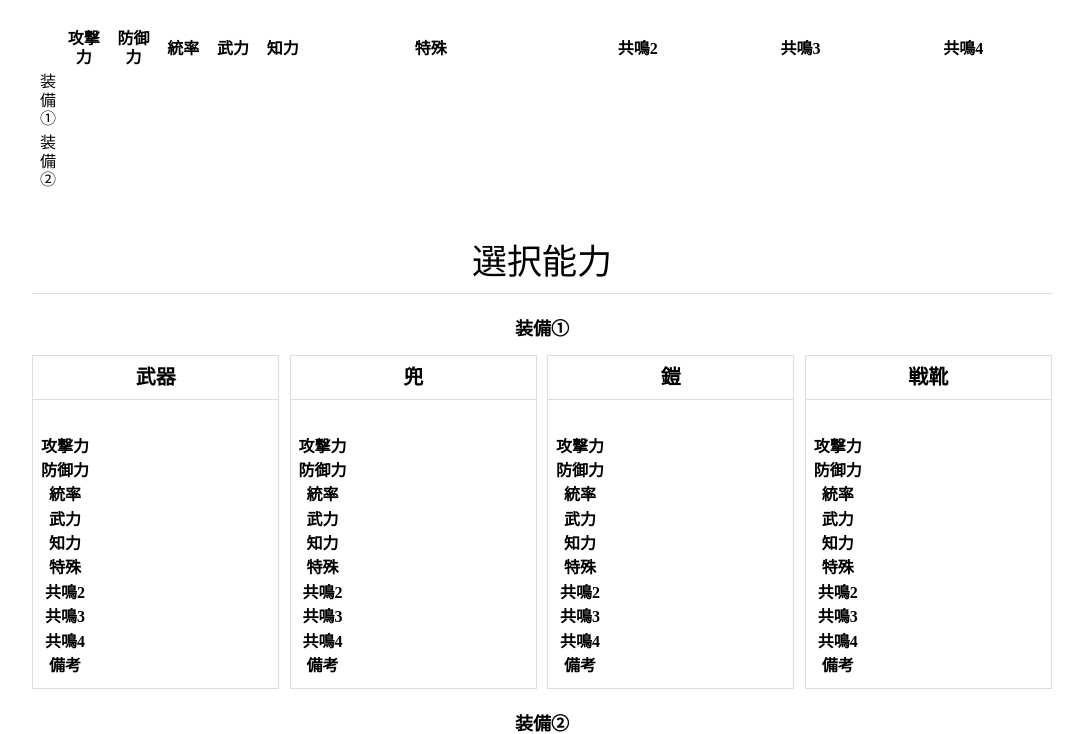
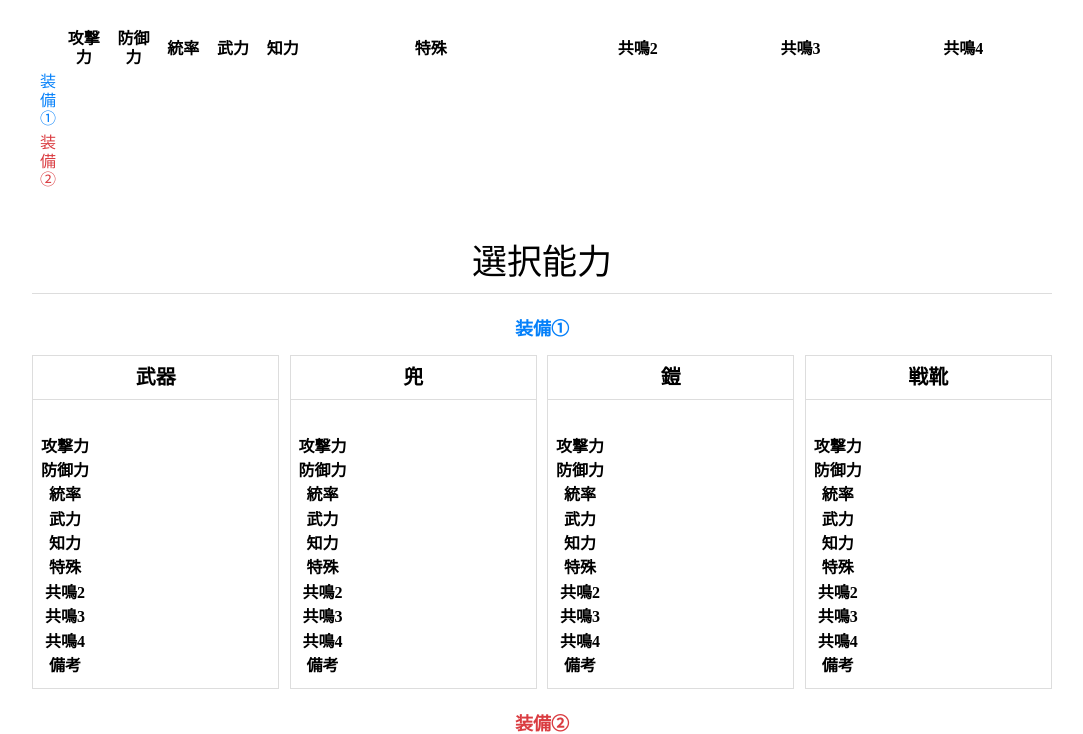
Before and after one commit to bob-xxxx/osakana-web, a plain HTML site: page kinseiren.html in a window 1280 px wide. Shown: the part 566-1300 px from the top of the page, without its empty margins (98-1181 px from the left). Drawn offline with Linux system fonts and the light colour scheme.

Commit message:
文字色を変更

```diff
--- a/kinseiren.html
+++ b/kinseiren.html
@@ -364,7 +364,7 @@
               <th width="17%">共鳴4</th>
             </tr>
             <tr>
-              <td>装備①</td>
+              <td><font color=#0580fa>装備①</font></td>
               <td id="sum_attack_1"></td>
               <td id="sum_defense_1"></td>
               <td id="sum_leadership_1"></td>
@@ -376,7 +376,7 @@
               <td id="sum_resonance4_1"></td>
             </tr>
             <tr>
-              <td>装備②</td>
+              <td><font color=#da3c41>装備②</font></td>
               <td id="sum_attack_2"></td>
               <td id="sum_defense_2"></td>
               <td id="sum_leadership_2"></td>
@@ -396,7 +396,7 @@
           選択能力
         </h2>
         <div class="gear-area__body">
-          <p class="gear-box__gear_title">装備①</p>
+          <p class="gear-box__gear_title"><font color=#0580fa>装備①</font></p>
           <div class="gear-boxes">
             <div class="gear-boxes__item gear-box">
               <div class="gear-box__header">
@@ -600,7 +600,7 @@
             </div>
           </div>
 
-          <p class="gear-box__gear_title">装備②</p>
+          <p class="gear-box__gear_title"><font color=#da3c41>装備②</font></p>
           <div class="gear-boxes">
             <div class="gear-boxes__item gear-box">
               <div class="gear-box__header">
```
